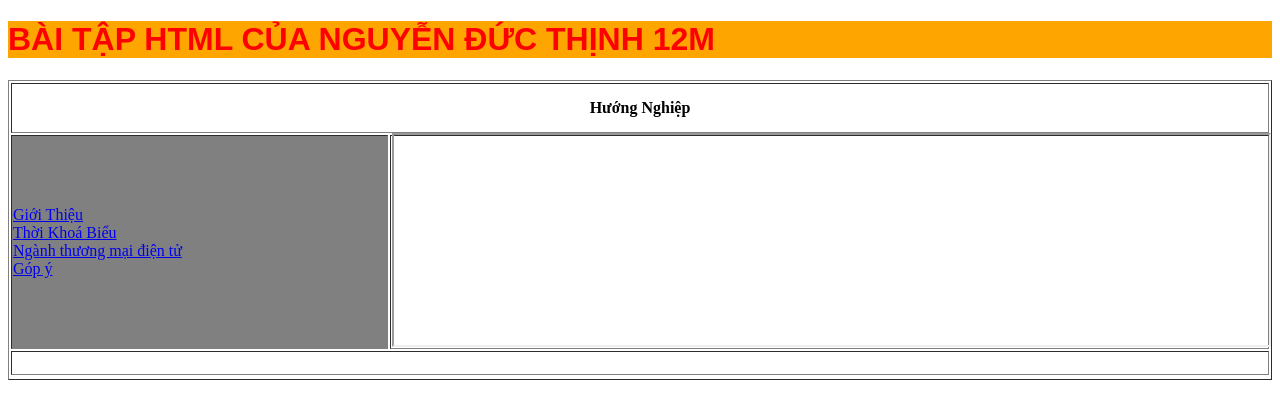
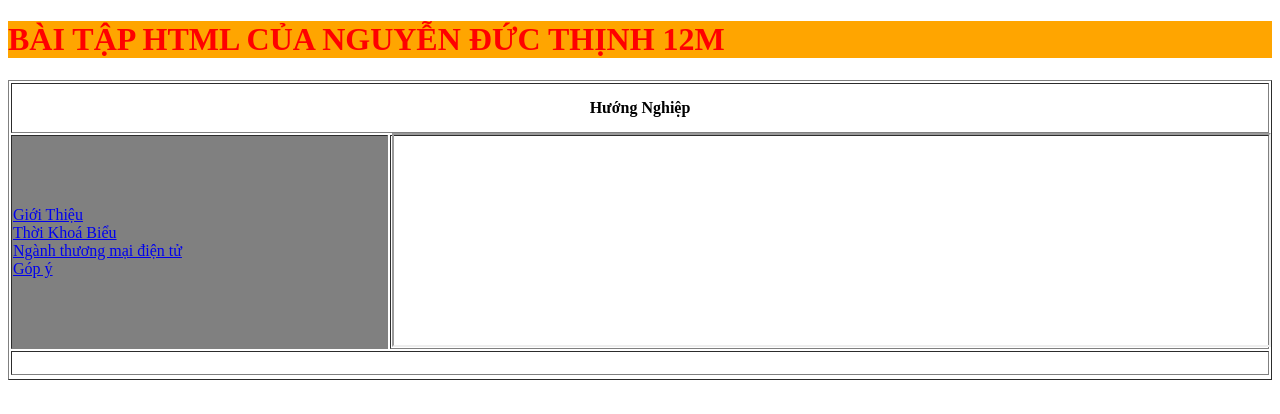
Before and after one commit to thinhnguyen-10/ducthinh, a plain HTML site: page home.html in a window 1280 px wide. Drawn offline with Linux system fonts and the light colour scheme.

Commit message:
Update style.css

```diff
--- a/style.css
+++ b/style.css
@@ -1,14 +1,15 @@
 html {
   height: 100%;
   width: 100%;
+  font-family:Times New Roman;
 }
 h1
 {
   color: red;
-  font-family:"arial";
+  font-family:Times New Roman;
 }
 .header{color: Blue; background-color: LightBlue; text-align: center; padding:20px;}
 .thucdon{background-color: LavenderBlush; display: vlock;}
 .thucdon a{background-color: LavenderBlush; text-align: center;}
-.thucdon a hover{color: White; padding:20px;margin: 10px; text-align: center;}
+.thucdon a: hover{color: White; padding:20px;margin: 10px; text-align: center;}
 .noidung{background: Gray;}
```
